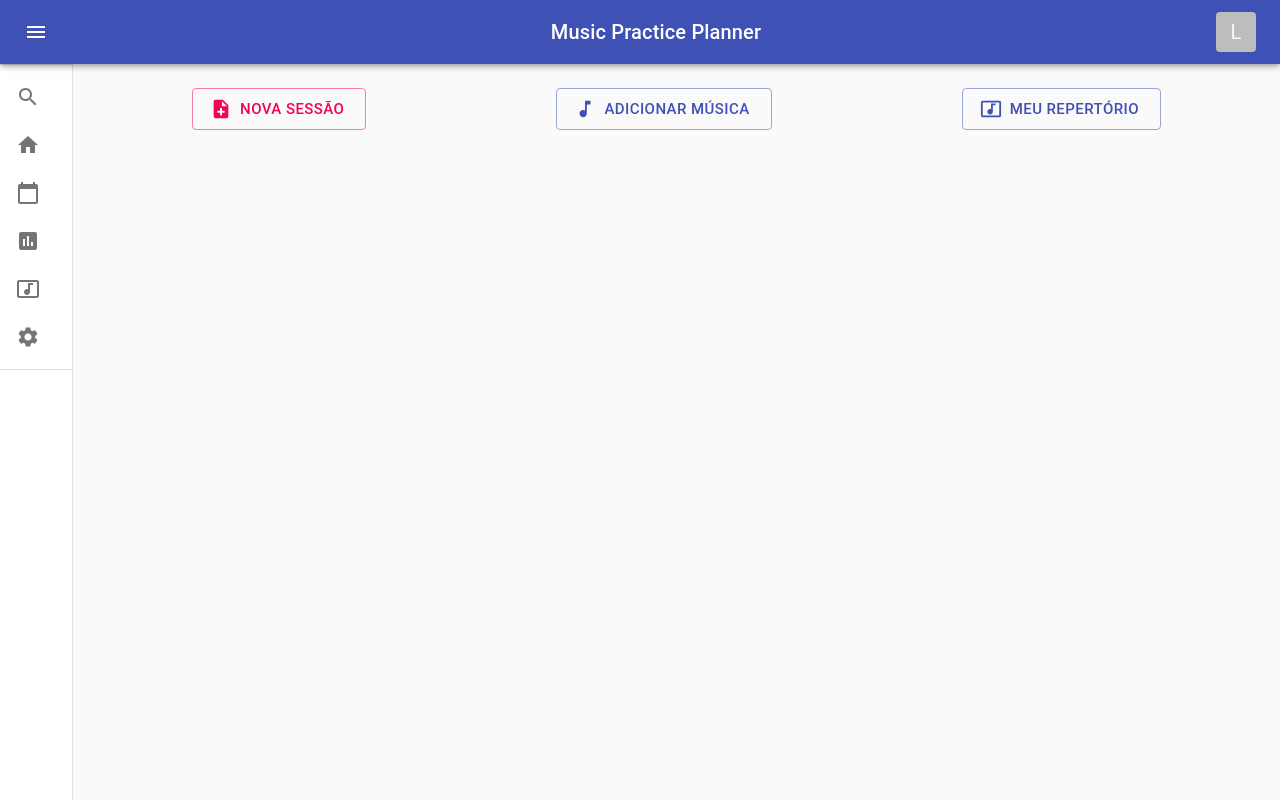
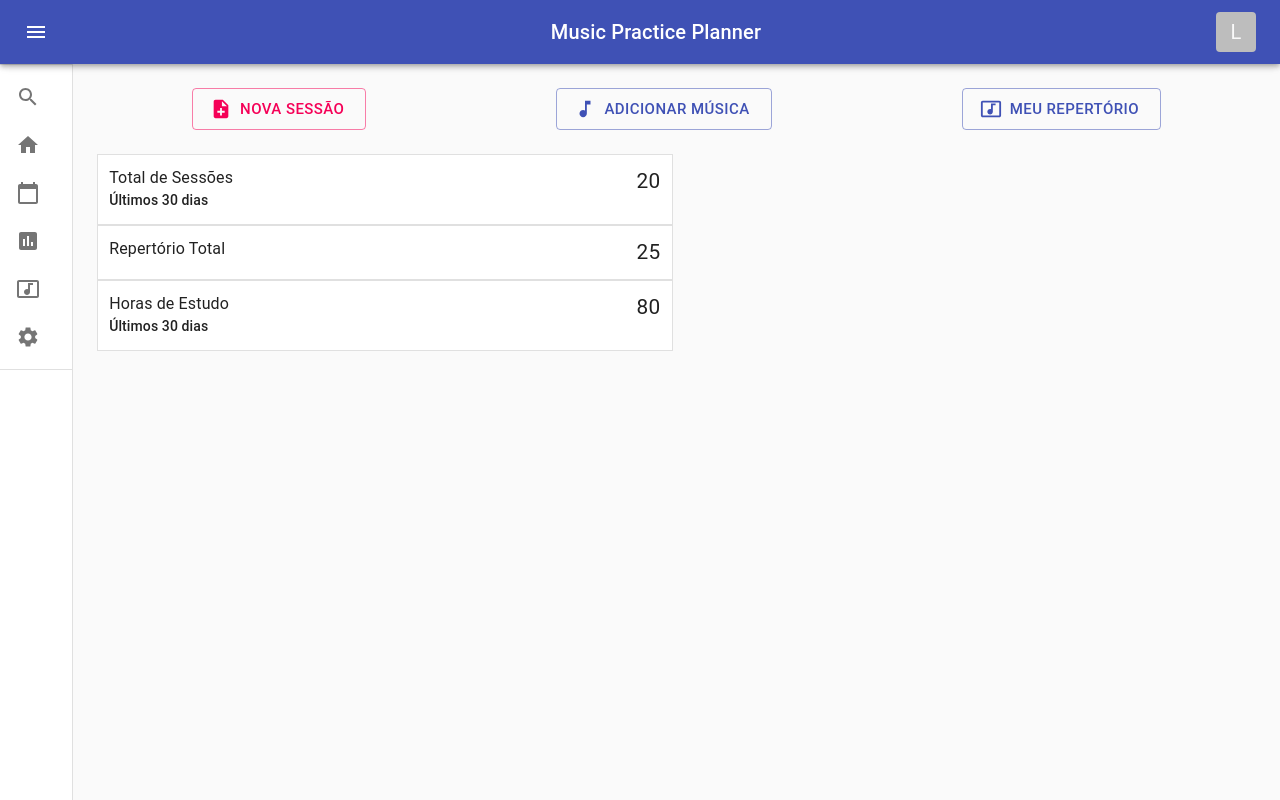
Before and after one commit to le-santos/music-practice-react, a React (Create React App) app: page / in a window 1280 px wide. Built offline with nearby package versions, Linux system fonts and the light colour scheme.

Commit message:
adds Info cards

```diff
--- a/src/App.js
+++ b/src/App.js
@@ -1,4 +1,5 @@
 import HomeControls from "./Components/HomeControls/HomeControls";
+import InfoBox from "./Components/InfoBox/InfoBox";
 import Layout from "./Components/Layout/Layout";
 
 function App() {
@@ -6,6 +7,7 @@ function App() {
     <div className="App">
       <Layout>
         <HomeControls />
+        <InfoBox />
       </Layout>
     </div>
   );
--- a/src/Components/HomeControls/HomeControls.js
+++ b/src/Components/HomeControls/HomeControls.js
@@ -9,6 +9,7 @@ const useStyles = makeStyles((theme) => ({
     width: "100%",
     display: "flex",
     justifyContent: "space-around",
+    gridArea: "control",
   },
 }));
 
--- /dev/null
+++ b/src/Components/InfoBox/InfoBox.js
@@ -0,0 +1,32 @@
+import { makeStyles, Box } from "@material-ui/core";
+import InfoRow from "./InfoRow";
+
+const useStyles = makeStyles((theme) => ({
+  box: {
+    width: "100%",
+    display: "flex",
+    flexFlow: "column",
+    justifyContent: "space-around",
+    gridArea: "data",
+  },
+}));
+
+export default function InfoBox() {
+  const classes = useStyles();
+
+  return (
+    <Box className={classes.box}>
+      <InfoRow
+        content={"Total de Sessões"}
+        subtitle={"Últimos 30 dias"}
+        data={"20"}
+      />
+      <InfoRow content={"Repertório Total"} subtitle={""} data={"25"} />
+      <InfoRow
+        content={"Horas de Estudo"}
+        subtitle={"Últimos 30 dias"}
+        data={"80"}
+      />
+    </Box>
+  );
+}
--- /dev/null
+++ b/src/Components/InfoBox/InfoRow.js
@@ -0,0 +1,29 @@
+import { Paper, makeStyles, Typography } from "@material-ui/core";
+
+const useStyles = makeStyles((theme) => ({
+  paper: {
+    padding: "0.7rem",
+    width: "100%",
+    display: "flex",
+    justifyContent: "space-between",
+  },
+  number: {
+    fontSize: "1.3rem",
+  },
+}));
+
+export default function InfoRow({ content, subtitle, data }) {
+  const classes = useStyles();
+
+  return (
+    <Paper variant="outlined" square className={classes.paper}>
+      <div>
+        <Typography variant="body1">{content}</Typography>
+        {subtitle.length !== 0 && (
+          <Typography variant="subtitle2">{subtitle}</Typography>
+        )}
+      </div>
+      <Typography className={classes.number}>{data}</Typography>
+    </Paper>
+  );
+}
--- a/src/Components/Layout/Layout.js
+++ b/src/Components/Layout/Layout.js
@@ -47,6 +47,10 @@ const useStyles = makeStyles((theme) => ({
     display: "grid",
     marginTop: "4em",
     padding: theme.spacing(3),
+    gridTemplateColumns: "repeat(4, 1fr)",
+    gridTemplateAreas:
+      "'control control control control' 'data data chart chart'",
+    gap: "16px 8px",
   },
 }));
 
```
